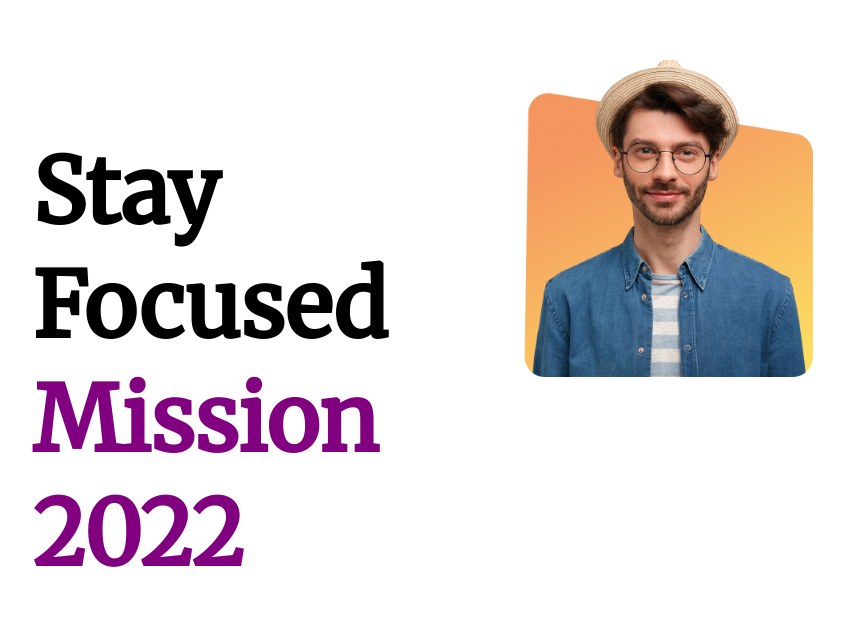
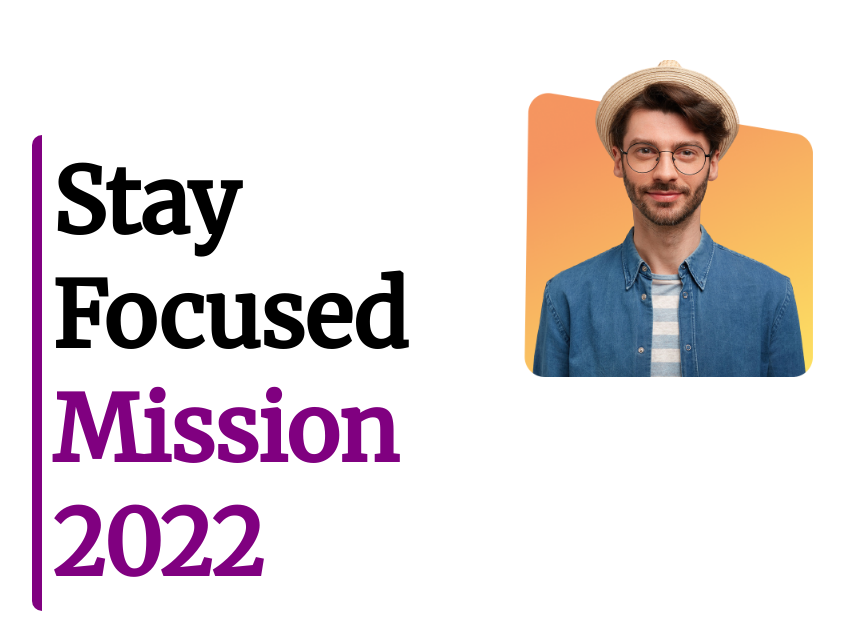
Before and after one commit to arimtiaz/ph-assignment1, a plain HTML site: page index.html in a window 1280 px wide. Shown: the part 140-778 px from the top of the page, without its empty margins (176-1020 px from the left). Drawn offline with Linux system fonts and the light colour scheme.

Commit message:
decoration

```diff
--- a/index.html
+++ b/index.html
@@ -23,7 +23,7 @@
   <body>
     <section class="header flexible">
       <div class="half-width">
-        <h1 id="first-tagline">
+        <h1 class="decoration" id="first-tagline">
           Stay Focused <span class="highlight">Mission 2022</span>
         </h1>
         <p>
--- a/styles.css
+++ b/styles.css
@@ -73,3 +73,9 @@ p {
 #problem-bg {
   background-color: rgb(228, 214, 250);
 }
+
+.decoration {
+  border-left: 10px solid purple;
+  padding: 10px;
+  border-radius: 10px;
+}
```
